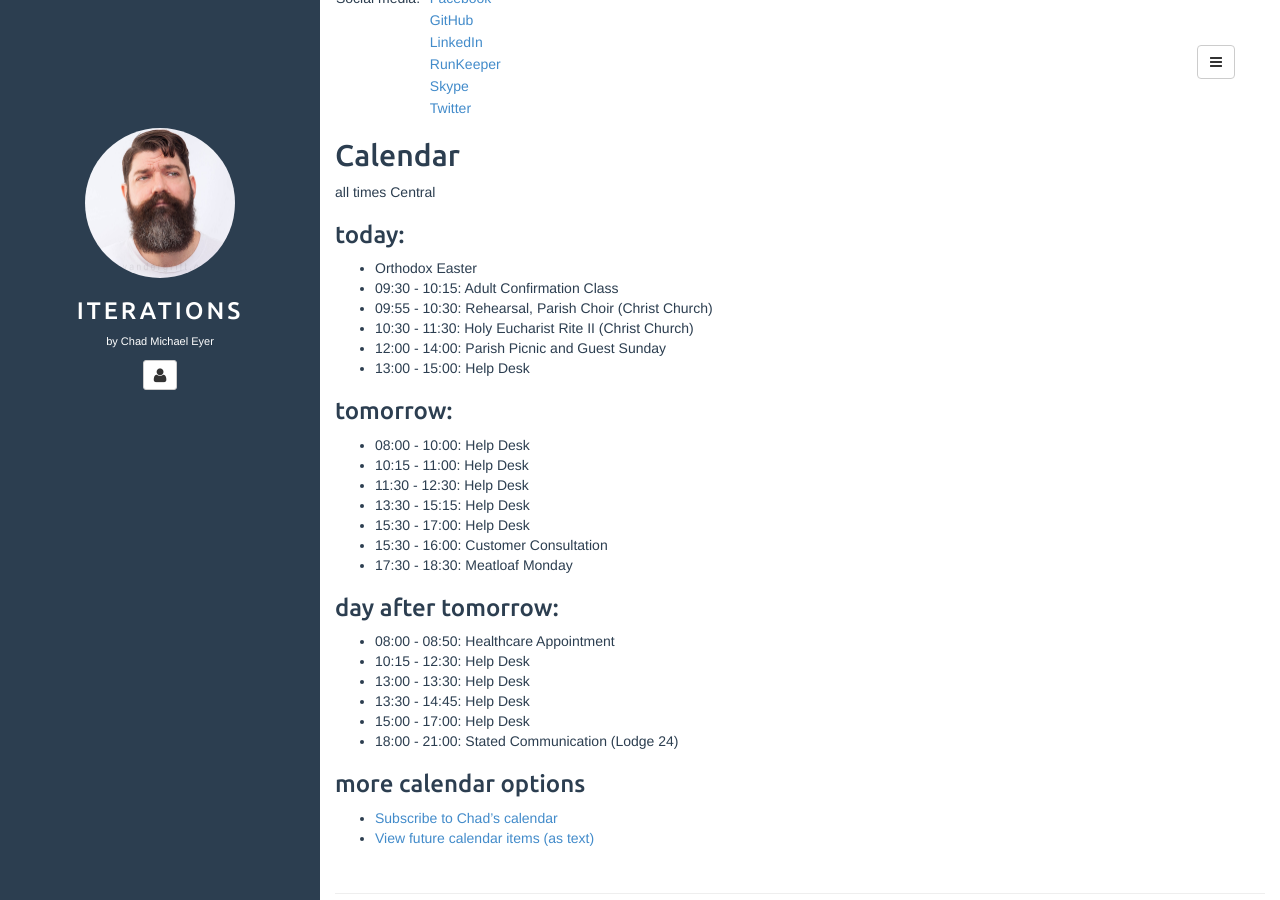
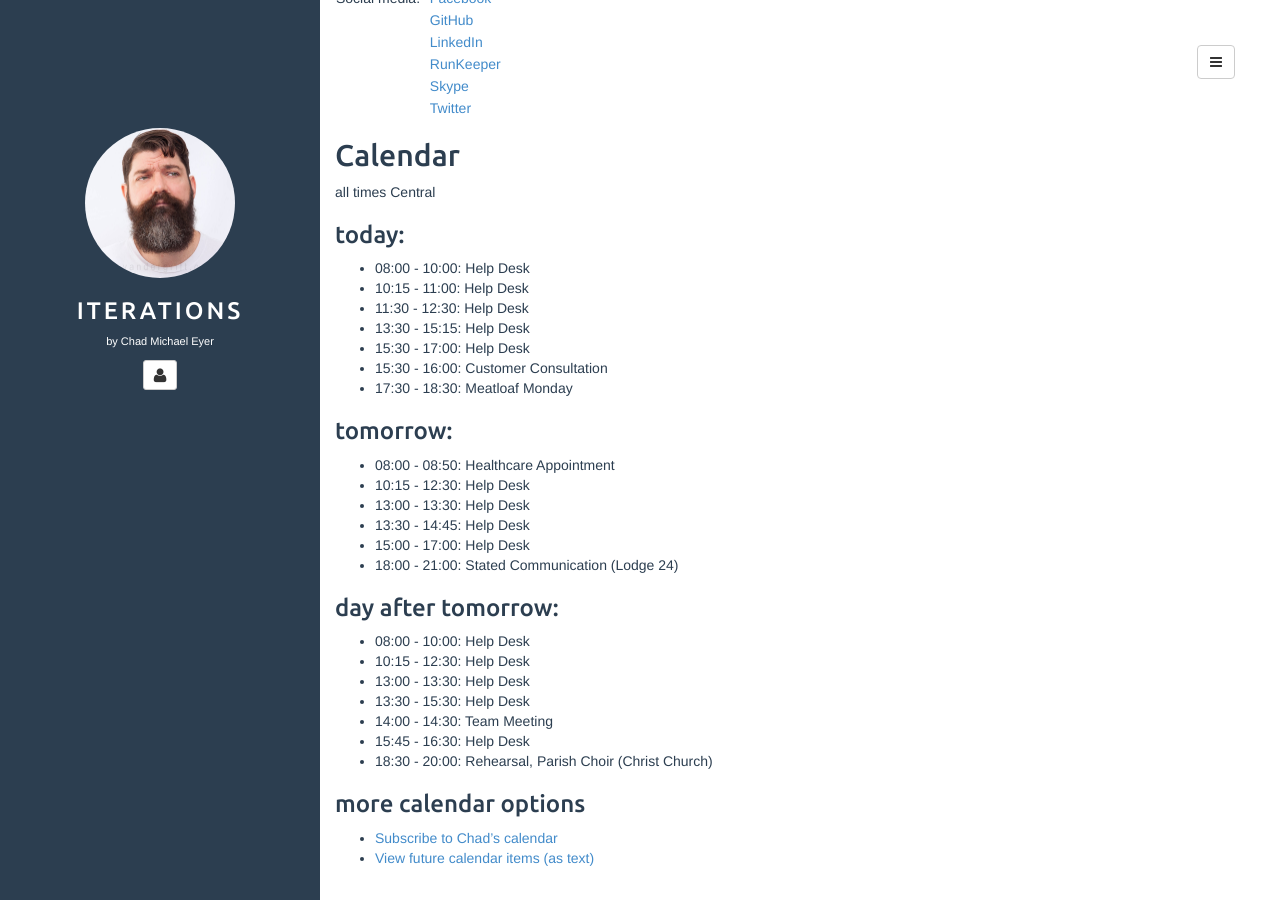
Before and after one commit to chadmichaeleyer/chadmichaeleyer.github.io, a Jekyll site: the page built from about.md, in a window 1280 px wide and 900 px high, scrolled down 1335 px. Built offline with Jekyll 4.4.1, drawn with Linux system fonts in a browser that asks for light colours.

Commit message:
calendar update

```diff
--- a/calendar.markdown
+++ b/calendar.markdown
@@ -1,15 +1,6 @@
 all times Central
 
 ### today:
-
-* Orthodox Easter
-* 09:30 - 10:15: Adult Confirmation Class
-* 09:55 - 10:30: Rehearsal, Parish Choir (Christ Church)
-* 10:30 - 11:30: Holy Eucharist Rite II (Christ Church)
-* 12:00 - 14:00: Parish Picnic and Guest Sunday
-* 13:00 - 15:00: Help Desk
-
-### tomorrow:
 
 * 08:00 - 10:00: Help Desk
 * 10:15 - 11:00: Help Desk
@@ -27,3 +18,13 @@ all times Central
 * 13:30 - 14:45: Help Desk
 * 15:00 - 17:00: Help Desk
 * 18:00 - 21:00: Stated Communication (Lodge 24)
+
+### day after tomorrow:
+
+* 08:00 - 10:00: Help Desk
+* 10:15 - 12:30: Help Desk
+* 13:00 - 13:30: Help Desk
+* 13:30 - 15:30: Help Desk
+* 14:00 - 14:30: Team Meeting
+* 15:45 - 16:30: Help Desk
+* 18:30 - 20:00: Rehearsal, Parish Choir (Christ Church)
```
Also changed, not shown: other parts of calendar.markdown (+1 -1 lines), calendar-year.markdown (+8 -9 lines), 1 other file.
